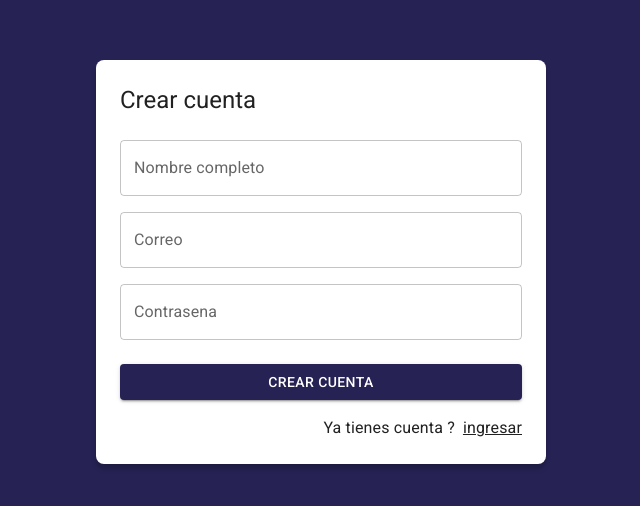
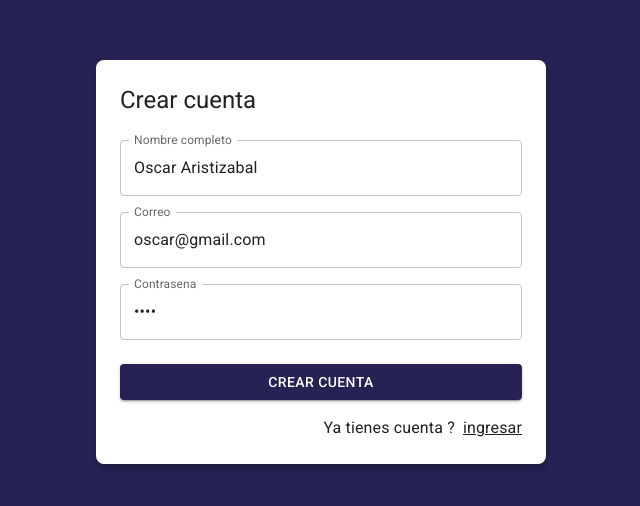
Before and after one commit to OscarAristizabalDev/reactjs-journal-app, a React (Vite) app: page /auth/register in a window 1280 px wide. Shown: the part 138-644 px from the top of the page, without its empty margins (319-959 px from the left). Built offline with nearby package versions, Linux system fonts and the light colour scheme.

Commit message:
Se utiliza el custom hook useForm en el formulario RegisterPage

```diff
--- a/src/auth/pages/RegisterPage.tsx
+++ b/src/auth/pages/RegisterPage.tsx
@@ -1,21 +1,40 @@
+import { FormEvent } from "react"
 import { Link as RouterLink } from "react-router-dom"
-import { Google } from "@mui/icons-material"
 import { Button, Grid, Link, TextField, Typography } from "@mui/material"
+
 import { AuthLayout } from "../layout/AuthLayout"
+import { useForm } from "../../hooks"
+
+const formData = {
+    email: 'oscar@gmail.com',
+    password: '1234',
+    displayName: 'Oscar Aristizabal'
+}
 
 export const RegisterPage = () => {
+
+    const { displayName, email, password, onCambiarInput, formState }: any = useForm(formData);
+
+    const onSubmit = (event: FormEvent<HTMLFormElement>) => {
+        event.preventDefault(); // previe el recarge de la pantalla
+        console.log(formState)
+    }
+
     return (
         <AuthLayout title="Crear cuenta">
-            <form>
+            <form onSubmit={onSubmit}>
                 <Grid container>
                     {/* xs indica el tamano a tomar en relación con el div o grid */}
                     <Grid item xs={12} sx={{ mt: 2 }}>
                         <TextField
                             label="Nombre completo"
                             type="text"
-                            placeholder="Nombre Ccompleto"
-                            fullWidth>
-                        </TextField>
+                            placeholder="Nombre Completo"
+                            fullWidth
+                            name="displayName"
+                            value={displayName}
+                            onChange={(event) => onCambiarInput(event)}
+                        />
                     </Grid>
 
                     {/* xs indica el tamano a tomar en relación con el div o grid */}
@@ -24,8 +43,11 @@ export const RegisterPage = () => {
                             label="Correo"
                             type="email"
                             placeholder="correo@google.com"
-                            fullWidth>
-                        </TextField>
+                            fullWidth
+                            name="email"
+                            value={email}
+                            onChange={(event) => onCambiarInput(event)}
+                        />
                     </Grid>
 
                     <Grid item xs={12} sx={{ mt: 2 }}>
@@ -33,13 +55,20 @@ export const RegisterPage = () => {
                             label="Contrasena"
                             type="password"
                             placeholder="contrasena"
-                            fullWidth>
-                        </TextField>
+                            fullWidth
+                            name="password"
+                            value={password}
+                            onChange={(event) => onCambiarInput(event)}
+                        />
                     </Grid>
 
                     <Grid container spacing={2} sx={{ mb: 2, mt: 1 }}>
                         <Grid item xs={12}>
-                            <Button variant="contained" fullWidth>
+                            <Button
+                                type="submit"
+                                variant="contained"
+                                fullWidth
+                            >
                                 Crear cuenta
                             </Button>
                         </Grid>
```
